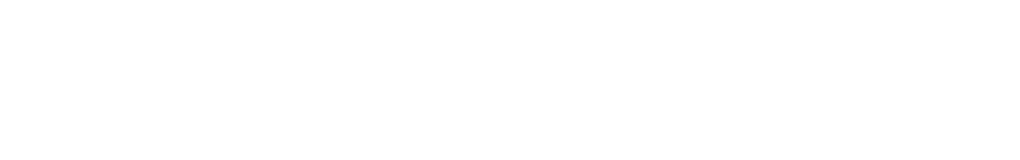
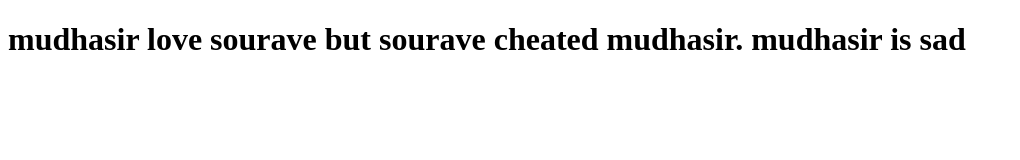
Before and after one commit to ajmal7799/test, a plain HTML site: page index.html in a window 1280 px wide. Shown: the whole page, without its empty margins (0-1020 px from the left). Drawn offline with Linux system fonts and the light colour scheme.

Commit message:
mudhusit

```diff
--- a/index.html
+++ b/index.html
@@ -6,6 +6,6 @@
     <title>Document ajmalll</title>
 </head>
 <body>
-
+    <h1>mudhasir love sourave but sourave cheated mudhasir. mudhasir is sad</h1>
 </body>
 </html>
```
